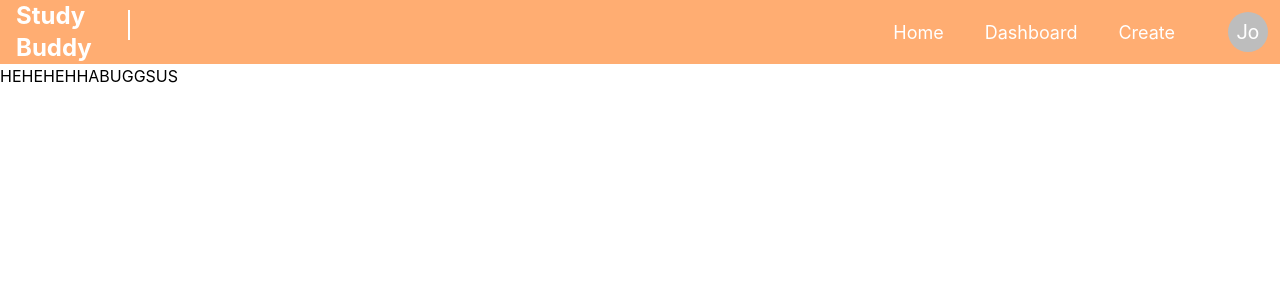
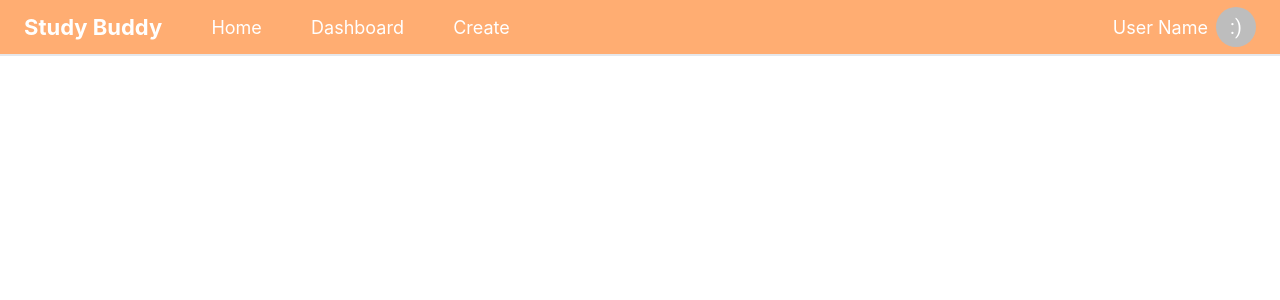
Before and after one commit to DanWang725/Hawkhacks-2024, a React (Create React App) app: page / in a window 1280 px wide. Shown: the top 300 px of the page. Built offline with nearby package versions, Linux system fonts and the light colour scheme.

Commit message:
navbar is good enough

```diff
--- a/src/App.js
+++ b/src/App.js
@@ -1,10 +1,9 @@
 import Navbar from './navbar';
 
-function App() {
+const App = () => {
   return (
     <div>
         <Navbar />
-        <h1>HEHEHEHHABUGGSUS</h1>
     </div>
   );
 }
--- a/src/navbar.js
+++ b/src/navbar.js
@@ -1,54 +1,41 @@
 import { Avatar } from '@mui/material';
 import Link from '@mui/material/Link';
 
-
 const linkStyle = {
   fontSize: '18px',
+  marginX:'2%',
+  display: 'flex',
 };
 
+const Navbar = () => {
 
-const Navbar = () => {
+  const clickProfile = () => {
+    console.log('clicked profile');
+  }
+
   return (
-    <div className="w-100 h-[50px] bg-primary table table-fixed text-white">
-      <div className="w-[200px] table-cell align-middle">
-        <h1 className="font-bold text-2xl pl-4">Study Buddy</h1>
-      </div>
+    <header className="flex h-14 items-center bg-primary border-b-2 border-secondary px-4 lg:px-6 ">
+      <Link href="/" sx={{marginRight:'2%', display: 'flex', fontWeight: 'bold', fontSize: '22px'}} underline='none' color='white'>Study Buddy</Link>
 
-      <div className="w-[5%] table-cell align-center">
-        <div className="border-l-2 border-white h-[30px] mt-[10px] absolute"/>
-      </div>
+      <Link href="/home" sx={linkStyle} underline='hover' color='white'>Home</Link>
+      <Link href="/dashboard" sx={linkStyle} underline='hover' color='white'>Dashboard</Link>
+      <Link href="/create" sx={linkStyle} underline='hover' color='white'>Create</Link>
 
-      <div className="table-cell w-[80%] align-middle text-right">
-        <Link
-          href="/home"
-          sx={{marginX:'2%', ...linkStyle}}
-          underline='hover'
-          color='inherit'
-        >
-          Home
-        </Link>
-        <Link
-          href="/dashboard"
-          sx={{marginX:'2%', ...linkStyle}}
-          underline='hover'
-          color='inherit'
-        >
-          Dashboard
-        </Link>
-        <Link
-          href="/create"
-          sx={{marginLeft:'2%', marginRight:'4%', ...linkStyle}}
-          underline='hover'
-          color='inherit'
-        >
-          Create
-        </Link>
-      </div>
+      <nav className="ml-auto flex gap-4 sm:gap-6">
+        <div className="ml-auto flex gap-4 sm:gap-6">
+          <div className="flex items-center gap-2">
+            <div className="flex flex-col items-end">
+              <span className="text-[18px] text-secondary text-white">User Name</span>
+            </div>
 
-      <div className="table-cell w-[5%] align-middle">
-        <Avatar className="mx-auto">Jo</Avatar>
-      </div>
-    </div>
+            <Avatar onClick={clickProfile} sx={{cursor:'pointer'}}>:)</Avatar>
+          </div>
+        </div>
+      </nav>
+    </header>
+    //   <div className="align-center">
+    //     <div className="border-l-2 border-white h-[26px] mt-[12px] absolute"/>
+    //   </div>
   );
 };
 
```
